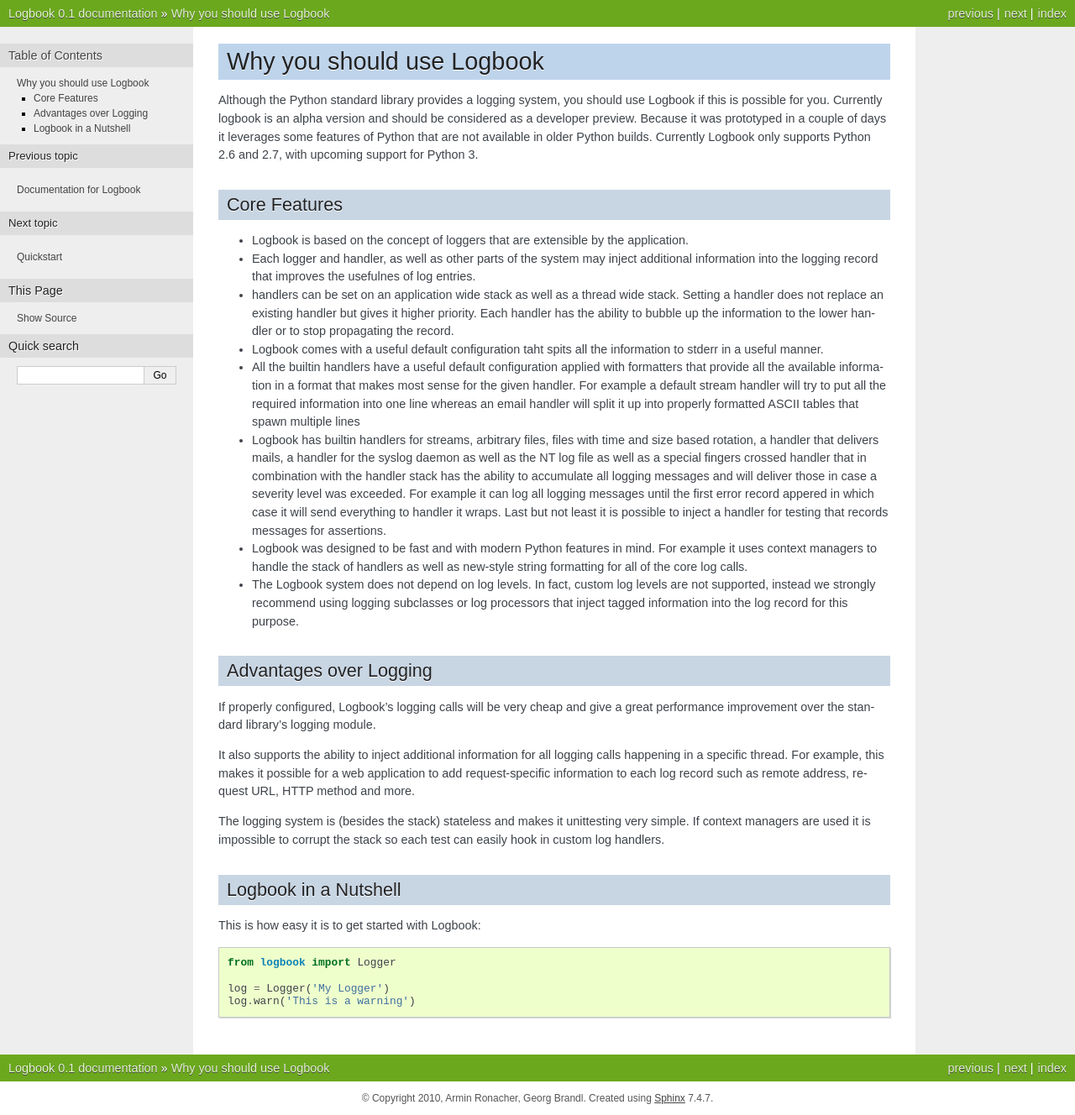
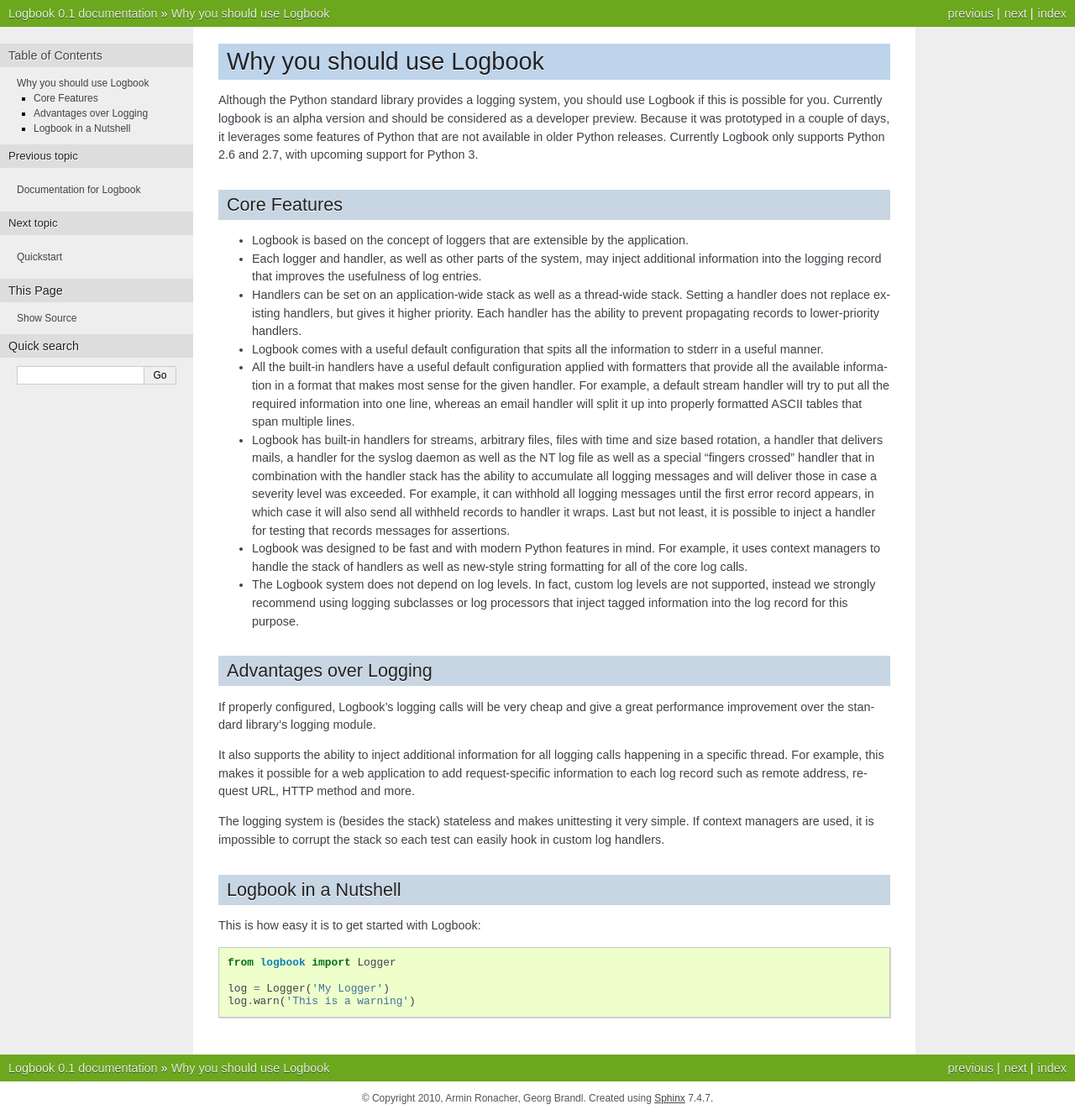
Before and after one commit to getlogbook/logbook, a Sphinx documentation site: the page built from docs/features.rst, in a window 1280 px wide. Shown: the whole page at 84% size. Built offline with Sphinx 7.4.7, drawn with Linux system fonts in a browser that asks for light colours.

Commit message:
Doc spellchecking and small fixes.

```diff
--- a/docs/features.rst
+++ b/docs/features.rst
@@ -1,68 +1,66 @@
 Why you should use Logbook
 ==========================
 
-Although the Python standard library provides a logging system, you should
-use Logbook if this is possible for you.  Currently logbook is an alpha
-version and should be considered as a developer preview.  Because it was
-prototyped in a couple of days it leverages some features of Python that
-are not available in older Python builds.  Currently Logbook only supports
-Python 2.6 and 2.7, with upcoming support for Python 3.
+Although the Python standard library provides a logging system, you should use
+Logbook if this is possible for you.  Currently logbook is an alpha version and
+should be considered as a developer preview.  Because it was prototyped in a
+couple of days, it leverages some features of Python that are not available in
+older Python releases.  Currently Logbook only supports Python 2.6 and 2.7, with
+upcoming support for Python 3.
 
 Core Features
 -------------
 
 -   Logbook is based on the concept of loggers that are extensible by the
     application.
--   Each logger and handler, as well as other parts of the system may
-    inject additional information into the logging record that improves
-    the usefulnes of log entries.
--   handlers can be set on an application wide stack as well as a thread
-    wide stack.  Setting a handler does not replace an existing handler
-    but gives it higher priority.  Each handler has the ability to bubble
-    up the information to the lower handler or to stop propagating the
-    record.
--   Logbook comes with a useful default configuration taht spits all the
+-   Each logger and handler, as well as other parts of the system, may inject
+    additional information into the logging record that improves the usefulness
+    of log entries.
+-   Handlers can be set on an application-wide stack as well as a thread-wide
+    stack.  Setting a handler does not replace existing handlers, but gives it
+    higher priority.  Each handler has the ability to prevent propagating
+    records to lower-priority handlers.
+-   Logbook comes with a useful default configuration that spits all the
     information to stderr in a useful manner.
--   All the builtin handlers have a useful default configuration applied
-    with formatters that provide all the available information in a format
-    that makes most sense for the given handler.  For example a default
-    stream handler will try to put all the required information into one
-    line whereas an email handler will split it up into properly formatted
-    ASCII tables that spawn multiple lines
--   Logbook has builtin handlers for streams, arbitrary files, files with
-    time and size based rotation, a handler that delivers mails, a handler
-    for the syslog daemon as well as the NT log file as well as a
-    special fingers crossed handler that in combination with the handler
-    stack has the ability to accumulate all logging messages and will
-    deliver those in case a severity level was exceeded.  For example it
-    can log all logging messages until the first error record appered in
-    which case it will send everything to handler it wraps.  Last but not
-    least it is possible to inject a handler for testing that records
-    messages for assertions.
--   Logbook was designed to be fast and with modern Python features in
-    mind.  For example it uses context managers to handle the stack of
-    handlers as well as new-style string formatting for all of the core
-    log calls.
--   The Logbook system does not depend on log levels.  In fact, custom
-    log levels are not supported, instead we strongly recommend using
-    logging subclasses or log processors that inject tagged information
-    into the log record for this purpose.
+-   All the built-in handlers have a useful default configuration applied with
+    formatters that provide all the available information in a format that makes
+    most sense for the given handler.  For example, a default stream handler
+    will try to put all the required information into one line, whereas an email
+    handler will split it up into properly formatted ASCII tables that span
+    multiple lines.
+-   Logbook has built-in handlers for streams, arbitrary files, files with time
+    and size based rotation, a handler that delivers mails, a handler for the
+    syslog daemon as well as the NT log file as well as a special "fingers
+    crossed" handler that in combination with the handler stack has the ability
+    to accumulate all logging messages and will deliver those in case a severity
+    level was exceeded.  For example, it can withhold all logging messages until
+    the first error record appears, in which case it will also send all withheld
+    records to handler it wraps.  Last but not least, it is possible to inject a
+    handler for testing that records messages for assertions.
+-   Logbook was designed to be fast and with modern Python features in mind.
+    For example, it uses context managers to handle the stack of handlers as
+    well as new-style string formatting for all of the core log calls.
+-   The Logbook system does not depend on log levels.  In fact, custom log
+    levels are not supported, instead we strongly recommend using logging
+    subclasses or log processors that inject tagged information into the log
+    record for this purpose.
 
 Advantages over Logging
 -----------------------
 
-If properly configured, Logbook's logging calls will be very cheap and
-give a great performance improvement over the standard library's logging
-module.
+If properly configured, Logbook's logging calls will be very cheap and give a
+great performance improvement over the standard library's logging module.
 
-It also supports the ability to inject additional information for all
-logging calls happening in a specific thread.  For example, this makes it
-possible for a web application to add request-specific information to each
-log record such as remote address, request URL, HTTP method and more.
+.. XXX time the performance
 
-The logging system is (besides the stack) stateless and makes it
-unittesting very simple.  If context managers are used it is impossible to
-corrupt the stack so each test can easily hook in custom log handlers.
+It also supports the ability to inject additional information for all logging
+calls happening in a specific thread.  For example, this makes it possible for a
+web application to add request-specific information to each log record such as
+remote address, request URL, HTTP method and more.
+
+The logging system is (besides the stack) stateless and makes unittesting it
+very simple.  If context managers are used, it is impossible to corrupt the
+stack so each test can easily hook in custom log handlers.
 
 Logbook in a Nutshell
 ---------------------
```
Also changed, not shown: docs/compat.rst (+9 -9 lines), docs/index.rst (+8 -9 lines), docs/quickstart.rst (+33 -34 lines).
